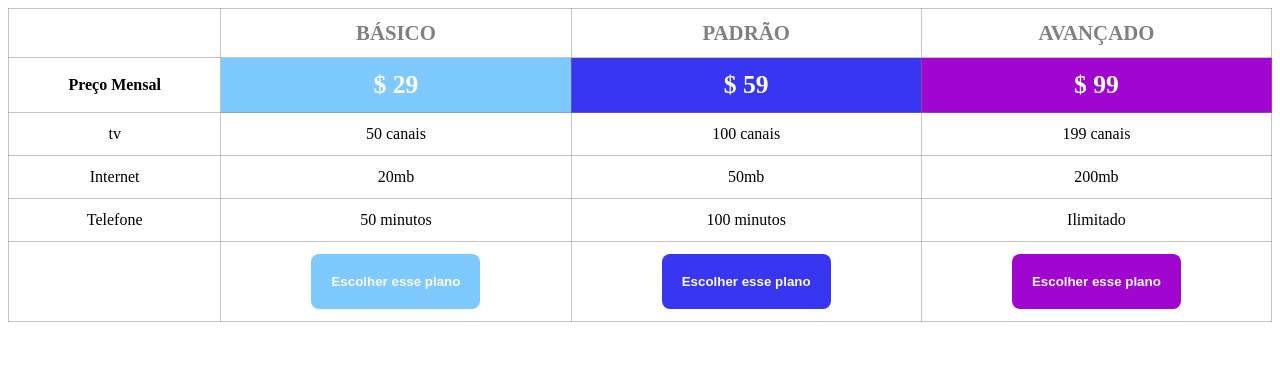
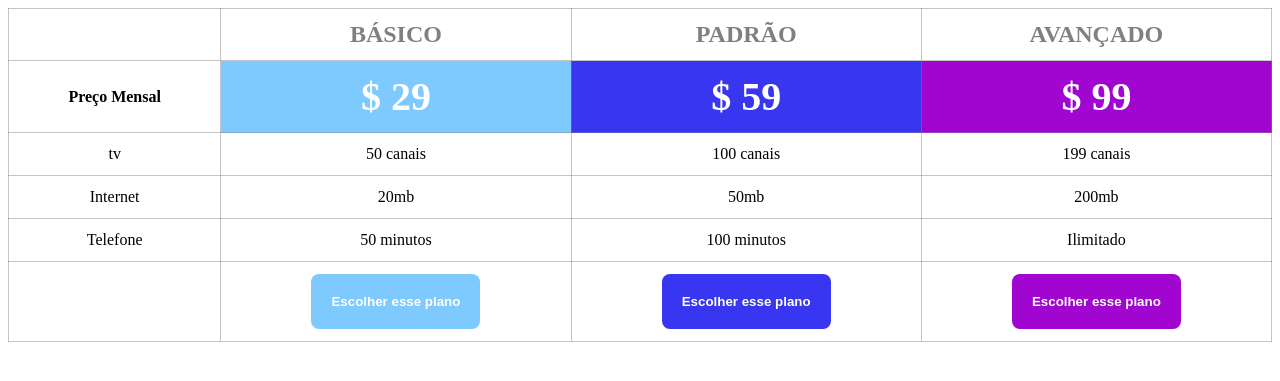
Before and after one commit to Pcolombini/treinaweb, a PHP site: page / in a window 1280 px wide. Shown: the top 381 px of the page. Run offline with PHP 8.4, Linux system fonts and the light colour scheme.

Commit message:
resolução do exercício

```diff
--- a/formacaoIntroDevWeb/apresentacaoDeDados/ex03/style.css
+++ b/formacaoIntroDevWeb/apresentacaoDeDados/ex03/style.css
@@ -12,27 +12,27 @@ th, td {
 thead th {
     color: rgba(128, 128, 128) ;
     text-transform: uppercase;
-    font-size: 1.3rem;
+    font-size: 1.5rem;
 }
 
 .ciano {
     background-color: #7ECAFF;
     color: white;
-    font-size: 1.6rem;
+    font-size: 2.5rem;
     font-weight: bold;
 }
 
 .azul {
     background-color: #3836F0;
     color: white;
-    font-size: 1.6rem;
+    font-size: 2.5rem;
     font-weight: bold;
 }
 
 .magenta {
     background-color: #A006CF;
     color: white;
-    font-size: 1.6rem;
+    font-size: 2.5rem;
     font-weight: bold;
 }
 
```
